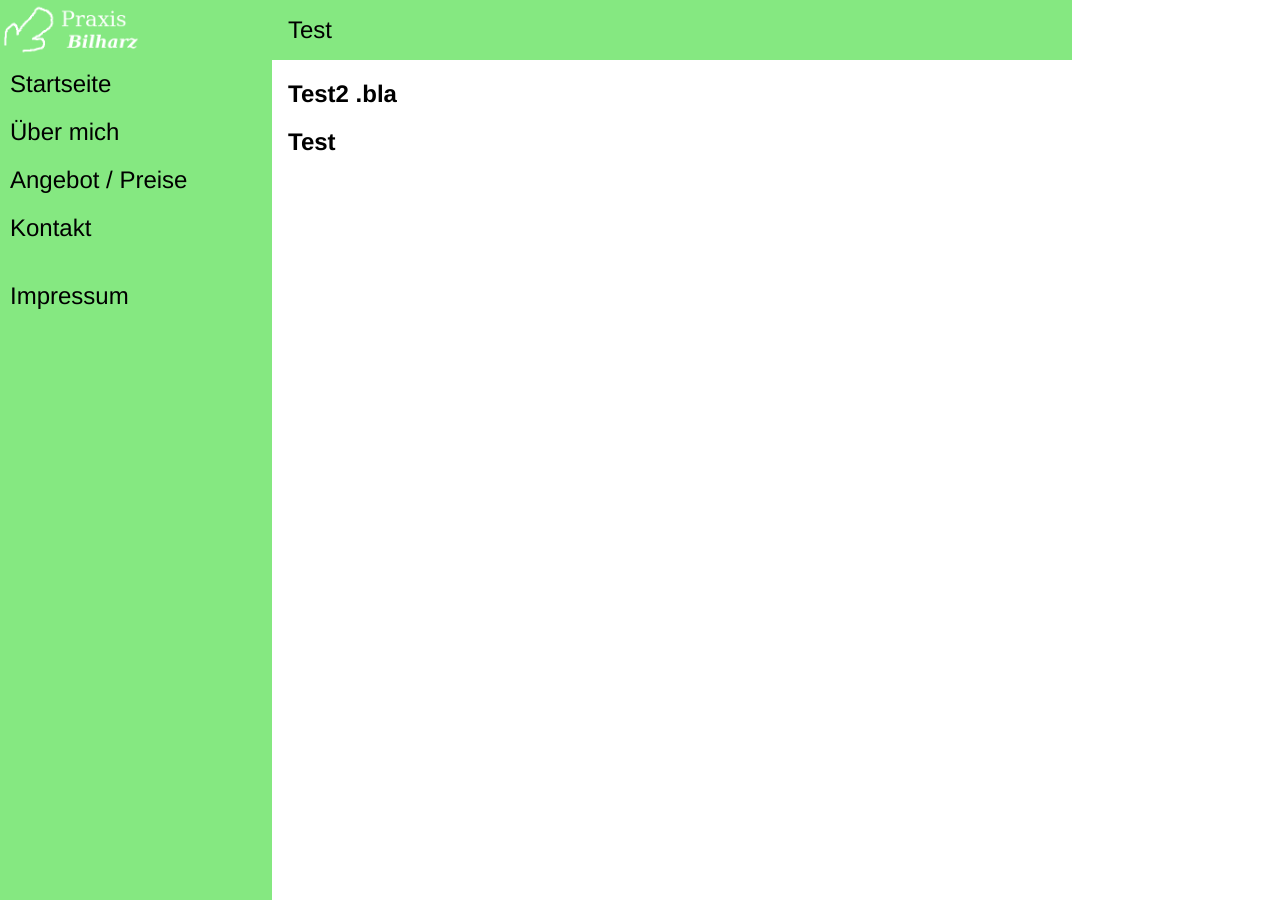
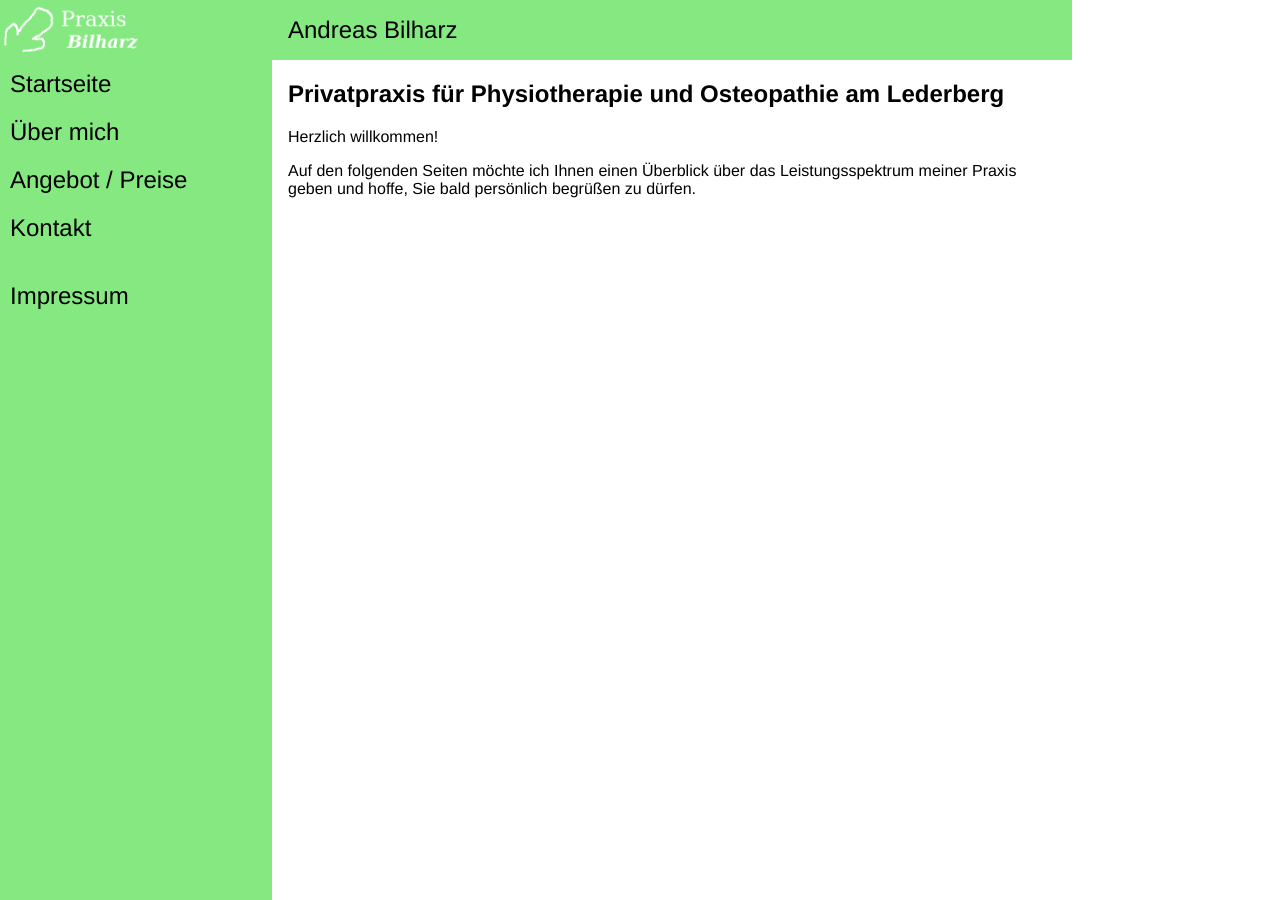
Before and after one commit to sbsoftware/scaling-spoon, a Jekyll site: the page built from index.markdown, in a window 1280 px wide. Built offline with Jekyll 4.4.1, drawn with Linux system fonts in a browser that asks for light colours.

Commit message:
Add content for index page
Closes #1

```diff
--- a/index.markdown
+++ b/index.markdown
@@ -1,8 +1,10 @@
 ---
 layout: default
-title: Test
+title: Andreas Bilharz
 ---
 
-## Test2 .bla
+## Privatpraxis für Physiotherapie und Osteopathie am Lederberg
 
-## Test
+Herzlich willkommen!
+
+Auf den folgenden Seiten möchte ich Ihnen einen Überblick über das Leistungsspektrum meiner Praxis geben und hoffe, Sie bald persönlich begrüßen zu dürfen.
```
